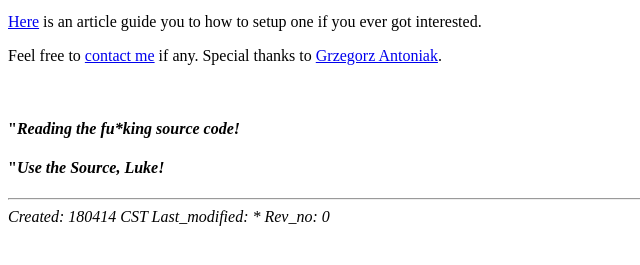
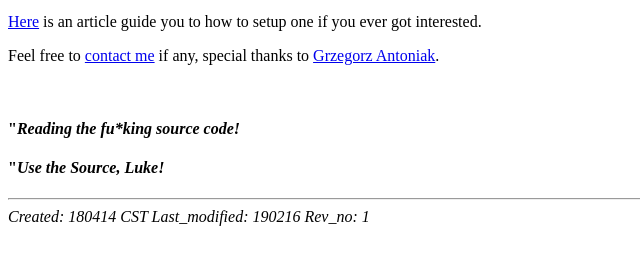
Before and after one commit to leiless/opengrok-cfg, a plain HTML site: page ROOT/index.html in a window 1280 px wide. Shown: the part 289-554 px from the top of the page, 0-640 px from the left. Drawn offline with Linux system fonts and the light colour scheme.

Commit message:
Edit default index page

```diff
--- a/ROOT/index.html
+++ b/ROOT/index.html
@@ -18,15 +18,15 @@
         <a href="http://tomcat.apache.org">tomcat 8</a>, <a href="http://oracle.github.io/opengrok">OpenGrok</a>.</p>
     <p><a href="http://junkman.cn/p/18/03_opengrok.html">Here</a> is an article guide you to how to setup one if you ever got interested.</p>
 
-    <p>Feel free to <a href="http://junkman.cn/about.html">contact me</a> if any.
-        Special thanks to <a href="http://xr.anadoxin.org">Grzegorz Antoniak</a>.</p>
+    <p>Feel free to <a href="http://junkman.cn/about.html">contact me</a> if any,
+        special thanks to <a href="http://xr.anadoxin.org">Grzegorz Antoniak</a>.</p>
 
     <br>
     <h4>"<i>Reading the fu*king source code!</i></h4>
     <h4>"<i>Use the Source, Luke!</i></h4>
     <hr>
 
-    <i>Created: 180414 CST Last_modified: * Rev_no: 0</i>
+    <i>Created: 180414 CST Last_modified: 190216 Rev_no: 1</i>
 </body>
 
 </html>
```
